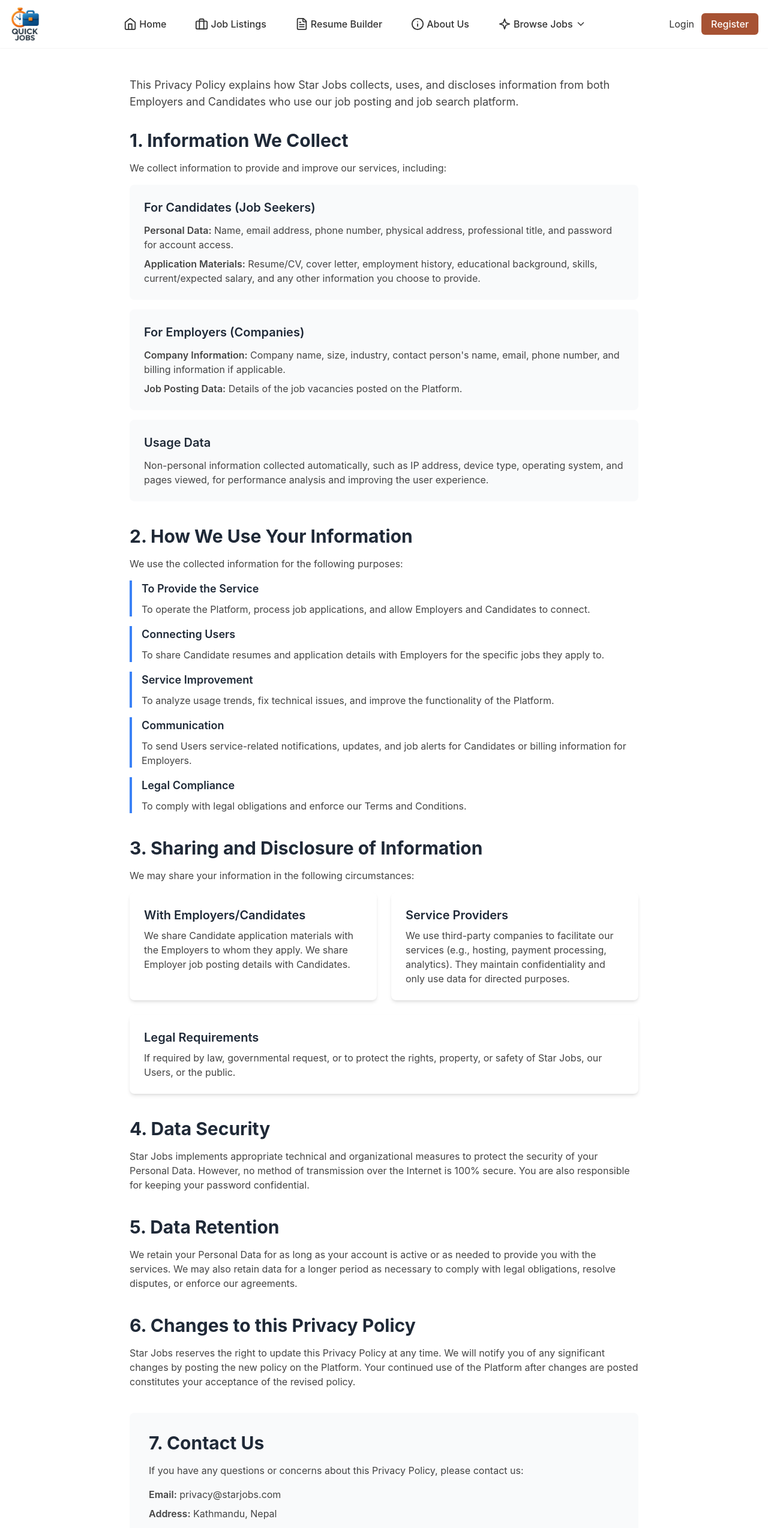
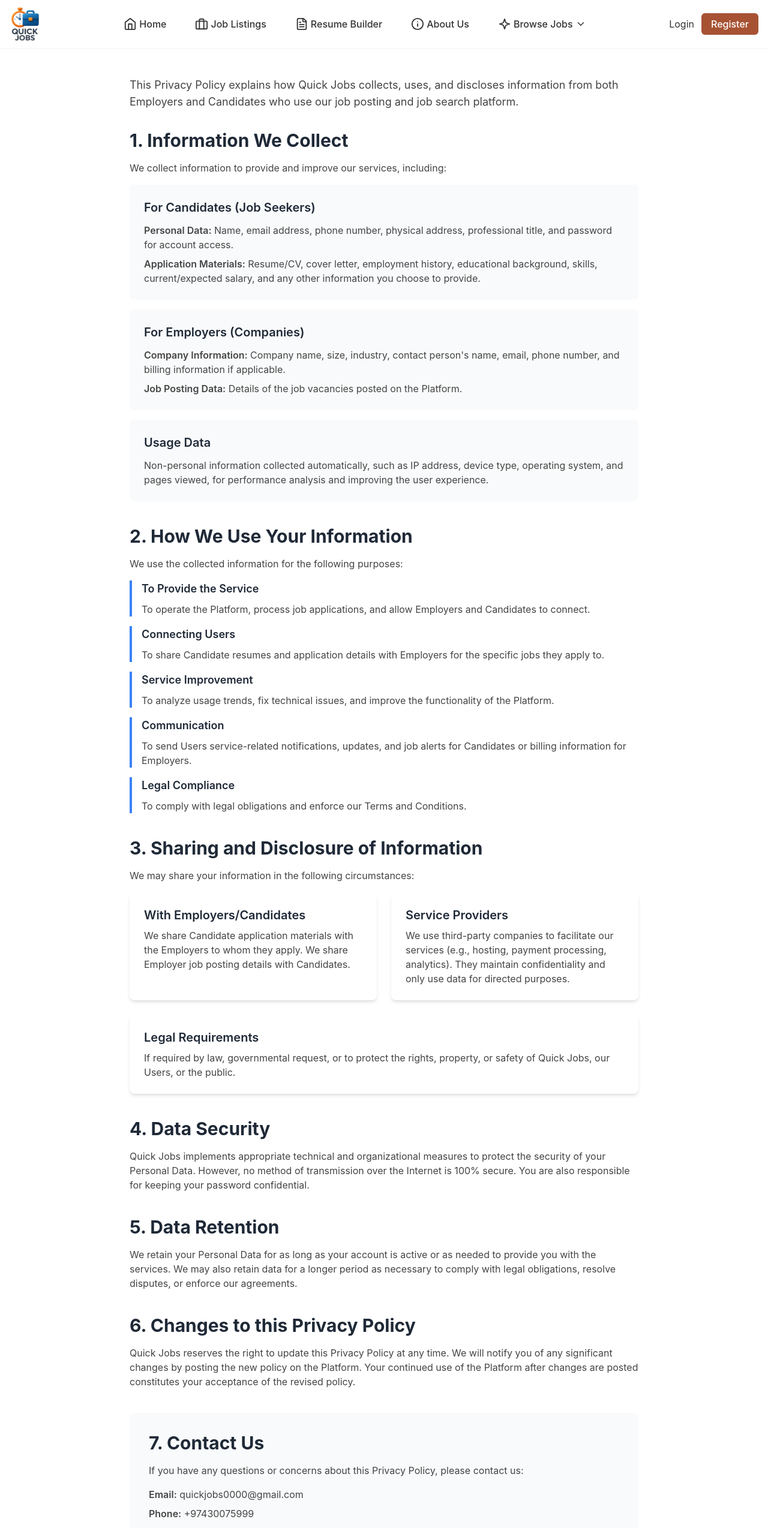
Before and after one commit to Tulsi8645/Starjobs_portal, a React (Vite) app in the folder frontend/: page /privacy in a window 1280 px wide. Shown: the top 2548 px of the page at 60% size. Built offline with nearby package versions, Linux system fonts and the light colour scheme.

Commit message:
info chnages

```diff
--- a/frontend/index.html
+++ b/frontend/index.html
@@ -4,7 +4,7 @@
     <meta charset="UTF-8" />
     <link rel="icon" type="image/svg+xml" href="./src/assets/quickjobs.png" />
     <meta name="viewport" content="width=device-width, initial-scale=1.0" />
-    <title>Job-Portal Star jobs</title>
+    <title>Job-Portal Quick jobs</title>
   </head>
   <body>
     <div id="root"></div>
--- a/frontend/src/components/employer/dashboard/JobList.tsx
+++ b/frontend/src/components/employer/dashboard/JobList.tsx
@@ -122,7 +122,7 @@ const JobList = () => {
           </div>
         </div>
 
-        {/* contact star jobs */}
+        {/* contact Quick jobs */}
 
         <div className="flex w-full justify-end mb-4">
           <div className="bg-white rounded-lg shadow-sm p-6">
--- a/frontend/src/components/jobseeker/user/about.tsx
+++ b/frontend/src/components/jobseeker/user/about.tsx
@@ -14,7 +14,7 @@ const About = () => {
                 </div>
                 <div className="w-full md:w-1/2 pl-6 mb-8 md:mb-0 md:pr-8">
                     <h1 className="text-4xl md:text-5xl font-bold mb-4">
-                        About Star Jobs
+                        About Quick Jobs
                     </h1>
                     <p className="text-lg text-gray-600 mb-6">
                         We are a human resource solutions company dedicated to helping businesses grow by empowering their people.
--- a/frontend/src/components/jobseeker/user/privacy.tsx
+++ b/frontend/src/components/jobseeker/user/privacy.tsx
@@ -6,7 +6,7 @@ const PrivacyPolicy = () => {
             {/* Main Content */}
             <div className="max-w-4xl mx-auto px-6 py-12">
                 <p className="text-gray-600  text-lg mb-8">
-                    This Privacy Policy explains how Star Jobs collects, uses, and discloses information from both Employers and Candidates who use our job posting and job search platform.
+                    This Privacy Policy explains how Quick Jobs collects, uses, and discloses information from both Employers and Candidates who use our job posting and job search platform.
                 </p>
 
                 {/* Section 1 */}
@@ -106,7 +106,7 @@ const PrivacyPolicy = () => {
                         <div className="bg-white p-6 rounded-lg shadow-md hover:shadow-lg transition-shadow duration-300 md:col-span-2">
                             <h3 className="text-xl font-semibold mb-2">Legal Requirements</h3>
                             <p className="text-gray-600">
-                                If required by law, governmental request, or to protect the rights, property, or safety of Star Jobs, our Users, or the public.
+                                If required by law, governmental request, or to protect the rights, property, or safety of Quick Jobs, our Users, or the public.
                             </p>
                         </div>
                     </div>
@@ -116,7 +116,7 @@ const PrivacyPolicy = () => {
                 <section className="mb-10">
                     <h2 className="text-3xl font-bold mb-4">4. Data Security</h2>
                     <p className="text-gray-600">
-                        Star Jobs implements appropriate technical and organizational measures to protect the security of your Personal Data. However, no method of transmission over the Internet is 100% secure. You are also responsible for keeping your password confidential.
+                        Quick Jobs implements appropriate technical and organizational measures to protect the security of your Personal Data. However, no method of transmission over the Internet is 100% secure. You are also responsible for keeping your password confidential.
                     </p>
                 </section>
 
@@ -132,7 +132,7 @@ const PrivacyPolicy = () => {
                 <section className="mb-10">
                     <h2 className="text-3xl font-bold mb-4">6. Changes to this Privacy Policy</h2>
                     <p className="text-gray-600">
-                        Star Jobs reserves the right to update this Privacy Policy at any time. We will notify you of any significant changes by posting the new policy on the Platform. Your continued use of the Platform after changes are posted constitutes your acceptance of the revised policy.
+                        Quick Jobs reserves the right to update this Privacy Policy at any time. We will notify you of any significant changes by posting the new policy on the Platform. Your continued use of the Platform after changes are posted constitutes your acceptance of the revised policy.
                     </p>
                 </section>
 
@@ -143,7 +143,8 @@ const PrivacyPolicy = () => {
                         If you have any questions or concerns about this Privacy Policy, please contact us:
                     </p>
                     <div className="space-y-2 text-gray-600">
-                        <p><span className="font-semibold">Email:</span> privacy@starjobs.com</p>
+                        <p><span className="font-semibold">Email:</span> quickjobs0000@gmail.com</p>
+                         <p><span className="font-semibold">Phone:</span> +97430075999</p>
                         <p><span className="font-semibold">Address:</span> Kathmandu, Nepal</p>
                     </div>
                 </section>
```
Also changed, not shown: 1 other file (tests, documents, lock files or other folders).
